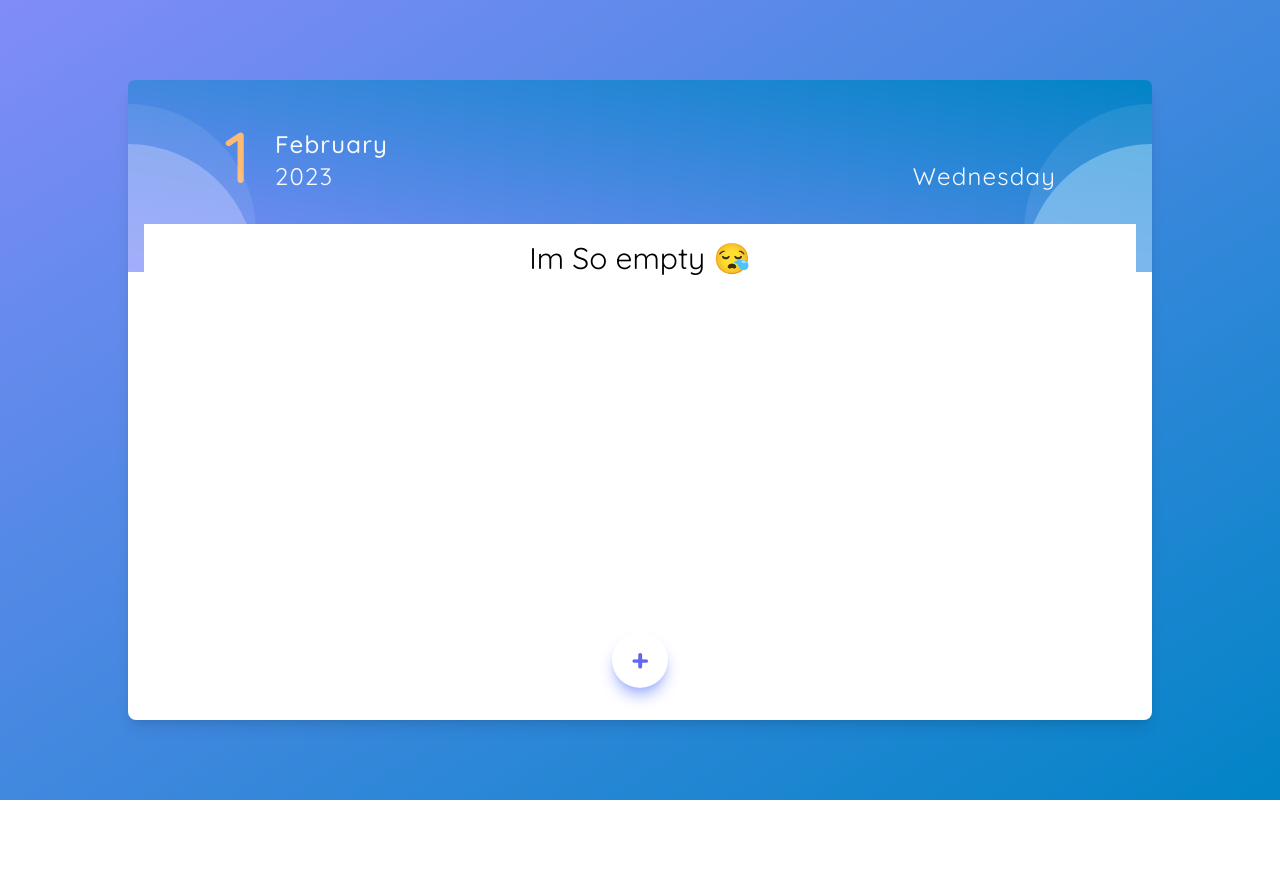
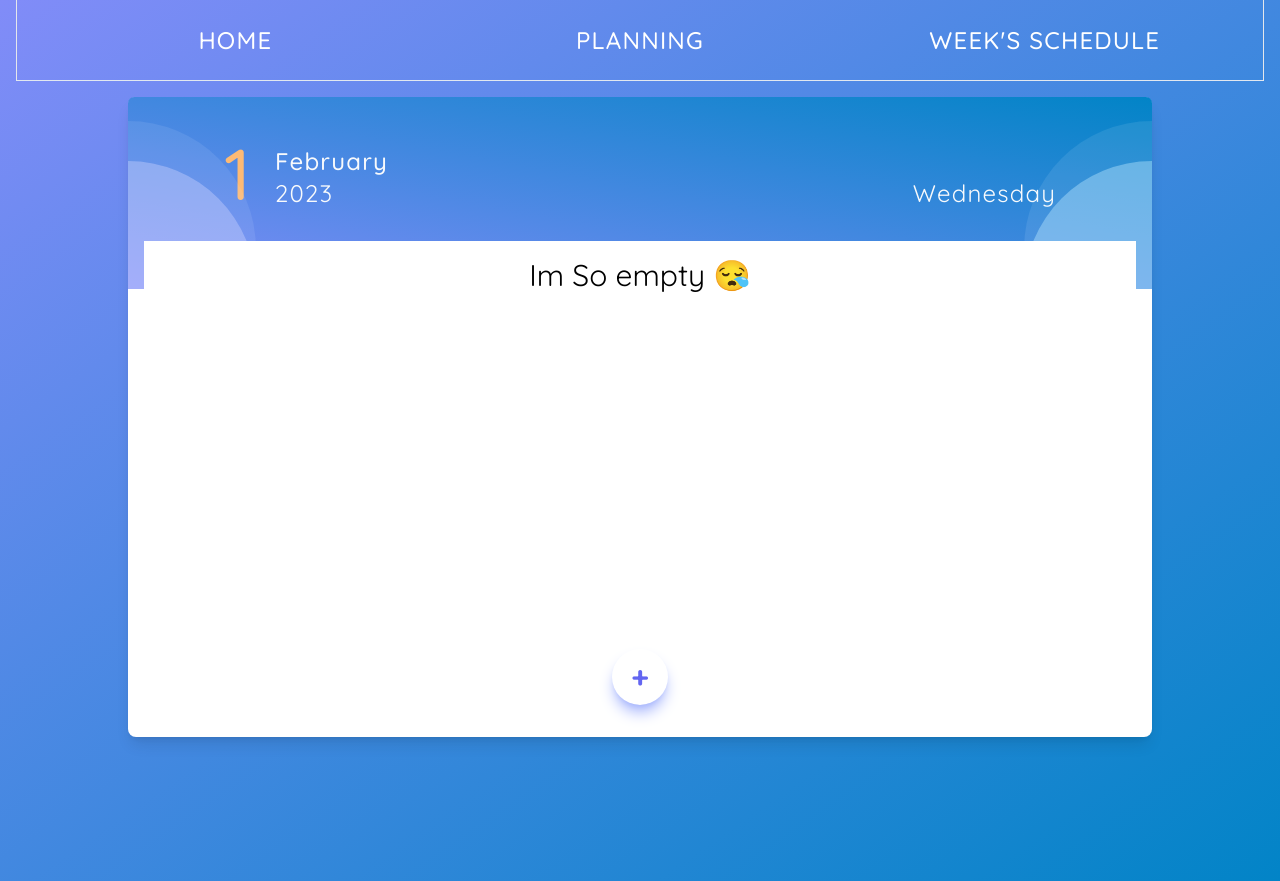
Before and after one commit to RedouaneAjgagal/weekly-task-organizer, a React (Vite) app: page / in a window 1280 px wide. Before the commit the page ends 800 px from the top, so only its background shows below. Built offline with nearby package versions, Linux system fonts and the light colour scheme.

Commit message:
Add navigation menu

```diff
--- a/src/App.tsx
+++ b/src/App.tsx
@@ -1,9 +1,16 @@
 import TodoCard from "./components/TodoCard"
+import NavbarContainer from "./components/NavbarContainer"
+
 function App() {
   return (
-    <main className="bg-gradient-to-tl from-sky-600 to-indigo-400 flex justify-center items-center min-h-screen py-4 md:p-4">
-      <TodoCard />
-    </main>
+    <div className="bg-gradient-to-tl from-sky-600 to-indigo-400">
+      <nav className="flex justify-center md:px-4">
+        <NavbarContainer />
+      </nav>
+      <main className="flex justify-center min-h-screen py-4 md:p-4">
+        <TodoCard />
+      </main>
+    </div>
   )
 }
 
--- /dev/null
+++ b/src/components/NavbarContainer.tsx
@@ -0,0 +1,31 @@
+import { useState, useEffect } from 'react'
+import { FaGripLines } from 'react-icons/fa'
+import { MdOutlineClose } from 'react-icons/md'
+
+const NavbarContainer = () => {
+    const [isOpen, setIsOpen] = useState<boolean>(false);
+    const menuHandler = () => {
+        setIsOpen(prev => !prev)
+    }
+    useEffect(() => {
+        if (isOpen) {
+            document.body.style.overflow = 'hidden';
+        } else {
+            document.body.style.overflow = 'visible';
+        }
+    }, [isOpen])
+
+    const a = 'md:bg-indigo-300 md:shadow-lg md:shadow-indigo-600/25 md:text-white md:rounded-full md:hover:bg-indigo-400'
+    return (
+        <>
+            <button onClick={menuHandler} className={`text-[2rem] px-4 pt-1 pb-2 rounded-b-full transit relative z-40 ${isOpen ? 'bg-slate-700 text-white' : 'bg-white'} md:hidden`}>{isOpen ? <MdOutlineClose /> : <FaGripLines />}</button>
+            <ul className={`${isOpen ? 'fixed top-0 min-h-screen z-30 w-full bg-white ease-in-out duration-300' : 'fixed -top-full min-h-screen z-10 w-full bg-white ease-in-out duration-300'} flex flex-col justify-center items-center gap-4 md:top-0 md:flex-row md:min-h-fit md:py-4 md:relative md:max-w-7xl md:w-full md:px-4 md:bg-transparent md:border md:border-b-slate-200 md:border-t-0 md:gap-0`}>
+                <li className='w-full'><a href="#" className='text-2xl font-medium uppercase tracking-wider flex justify-center py-2 ease-out duration-300 hover:bg-gray-300 md:text-white md:hover:bg-indigo-400 '>Home</a></li>
+                <li className='w-full'><a href="#" className='text-2xl font-medium uppercase tracking-wider flex justify-center py-2 ease-out duration-300 hover:bg-gray-300 md:text-white md:hover:bg-indigo-400 '>planning</a></li>
+                <li className='w-full'><a href="#" className='text-2xl font-medium uppercase tracking-wider flex justify-center py-2 ease-out duration-300 hover:bg-gray-300 md:text-white md:hover:bg-indigo-400 '>week's schedule</a></li>
+            </ul>
+        </>
+    )
+}
+
+export default NavbarContainer
--- a/src/components/TodoItem.tsx
+++ b/src/components/TodoItem.tsx
@@ -21,7 +21,7 @@ const TodoItem: React.FC<Props> = (props) => {
     return (
         <li style={{ borderLeft: generatedColor }} className={`shadow-lg px-6 py-3 flex justify-between items-center leading-8 relative gap-4 md:px-8`}>
             <div className='flex flex-col gap-2'>
-                <h2 className={`text-2xl font-medium tracking-wide ${completed ? 'text-slate-500/80' : 'text-gray-800'} max-[375px]:text-lg`}>{title}</h2>
+                <h2 className={`text-2xl font-semibold tracking-wide ${completed ? 'text-slate-500/80' : 'text-gray-800'} max-[375px]:text-lg`}>{title}</h2>
                 <p className={`font-medium leading-normal ${completed ? 'text-slate-500/80' : 'text-gray-600'} max-[375px]:text-[.95rem]`}>{details}</p>
             </div>
             <p className={`text-xl ${completed ? 'text-slate-500/80' : 'text-gray-600'} max-[375px]:text-[.95rem]`}>{time}</p>
```
